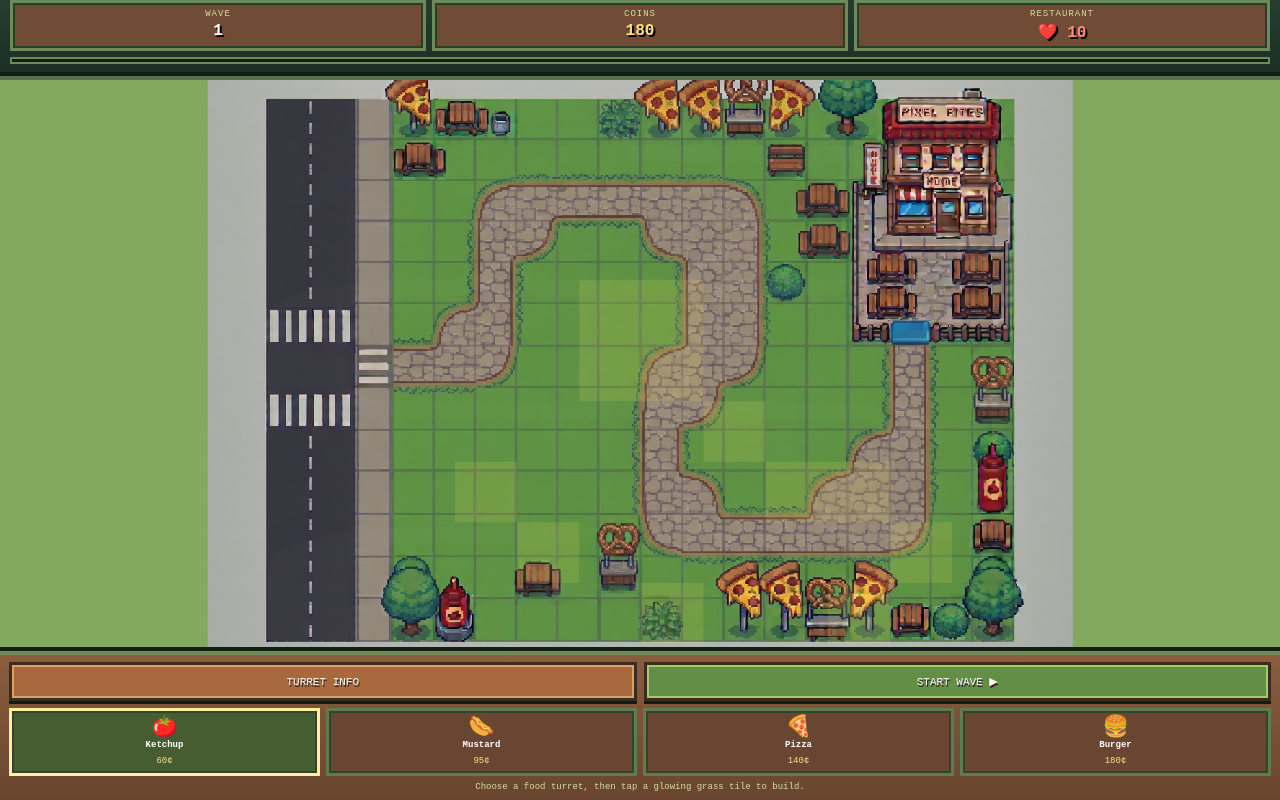
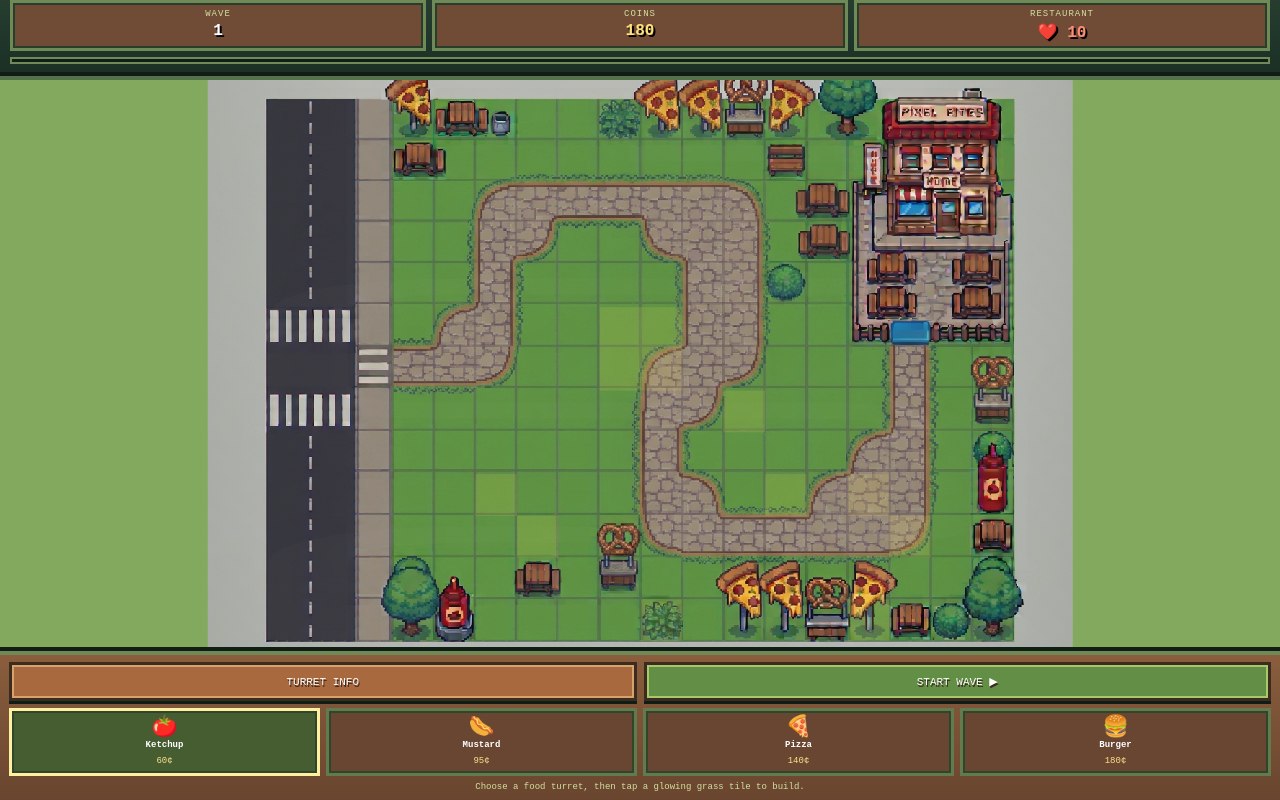
Before and after one commit to brxceOg/food-tower-defense-, a plain HTML site: page index.html in a window 1280 px wide. Both pictures are taken after a click on the button "LET'S COOK!". Drawn offline with Linux system fonts and the light colour scheme.

Commit message:
Match placement indicators to measured map grid tiles

```diff
--- a/index.html
+++ b/index.html
@@ -50,16 +50,20 @@ const defs=[
 ];
 let coins=180,health=10,wave=1,bestWave=Number(localStorage.getItem('ftd-best-wave')||0),selected='ketchup',selectedSpot=null,placing=true,active=false,spawned=0,cleared=0,total=0,last=0,camY=0,drag=null,runStats={fed:0,earned:0},towers=[],customers=[],shots=[],spotDefs=[],lastTime=0,raf=0;
 const route=[{x:.02,y:.53},{x:.28,y:.53},{x:.30,y:.43},{x:.30,y:.29},{x:.39,y:.21},{x:.59,y:.21},{x:.66,y:.30},{x:.66,y:.49},{x:.54,y:.55},{x:.53,y:.70},{x:.64,y:.78},{x:.82,y:.78},{x:.86,y:.68},{x:.86,y:.47},{x:.91,y:.47}];
-// The source map is 160 x 119. The printed grass grid spans x=34.25..149.25
-// and y=10.40..111.20 in that intrinsic image coordinate space (10 columns x 9 rows).
-// SVG viewBox coordinates keep every overlay edge registered to the source artwork.
-const grid={left:34.25,top:10.40,cellW:11.50,cellH:11.20};
-const tileCenter=(col,row)=>[(grid.left+(col+0.5)*grid.cellW)/160,(grid.top+(row+0.5)*grid.cellH)/119];
-const spots=[[3,3],[4,3],[3,4],[4,4],[5,5],[6,6],[7,6],[8,7],[1,6],[2,7],[4,8],[7,8]];
+// Measured from the actual IMG_1359.jpeg raster (1200 x 896 px).
+// The printed grass placement grid has 15 columns x 13 rows.
+// These are the source-image grid-line coordinates, converted into the SVG's
+// matching 160 x 119 viewBox so the overlay uses the map's own tile boundaries.
+const mapGridX=[257,314.4,371.8,429.2,486.6,544,601.4,658.8,716.2,773.6,831,888.4,945.8,1003.2,1060.6,1118].map(x=>x*160/1200);
+const mapGridY=[78,136.2,194.3,252.5,310.6,368.8,426.9,485.1,543.2,601.4,659.5,717.7,775.8,834].map(y=>y*119/896);
+// Keep the established build locations in the same world positions, translated
+// onto the actual 15 x 13 map tiles.
+const spots=[[5,5],[6,5],[5,6],[6,6],[8,7],[9,9],[11,9],[12,10],[2,9],[3,10],[6,12],[11,12]];
+const tileCenter=(col,row)=>[(mapGridX[col]+mapGridX[col+1])/320,(mapGridY[row]+mapGridY[row+1])/238];
 function layoutWorld(){const w=Math.min(arena.clientWidth,arena.clientHeight*160/119);const h=w*119/160;world.style.width=w+'px';world.style.height=h+'px';world.style.left='50%';world.style.top='50%';world.style.transform='translate(-50%,-50%)';camY=0}
 function worldSize(){return {w:world.clientWidth,h:world.clientHeight}}
 function pos(p){let s=worldSize();return {x:p.x*s.w,y:p.y*s.h}}
-function initSpots(){spotDefs=spots.map(([col,row],i)=>{const [x,y]=tileCenter(col,row);return {id:i,col,row,x,y,tower:null}});const host=$('spots');host.innerHTML='';spotDefs.forEach(s=>{const el=document.createElementNS('http://www.w3.org/2000/svg','rect');el.setAttribute('class','buildspot');el.setAttribute('data-id',s.id);el.setAttribute('x',grid.left+s.col*grid.cellW);el.setAttribute('y',grid.top+s.row*grid.cellH);el.setAttribute('width',grid.cellW);el.setAttribute('height',grid.cellH);el.addEventListener('pointerdown',e=>e.stopPropagation());el.addEventListener('click',()=>place(s));host.append(el);s.el=el})}
+function initSpots(){spotDefs=spots.map(([col,row],i)=>{const [x,y]=tileCenter(col,row);return {id:i,col,row,x,y,tower:null}});const host=$('spots');host.innerHTML='';spotDefs.forEach(s=>{const el=document.createElementNS('http://www.w3.org/2000/svg','rect');el.setAttribute('class','buildspot');el.setAttribute('data-id',s.id);el.setAttribute('x',mapGridX[s.col]);el.setAttribute('y',mapGridY[s.row]);el.setAttribute('width',mapGridX[s.col+1]-mapGridX[s.col]);el.setAttribute('height',mapGridY[s.row+1]-mapGridY[s.row]);el.addEventListener('pointerdown',e=>e.stopPropagation());el.addEventListener('click',()=>place(s));host.append(el);s.el=el})}
 function renderShop(){const host=$('shop');host.innerHTML='';defs.forEach(d=>{let b=document.createElement('button');b.className='item'+(selected===d.id?' active':'');b.innerHTML='<span class="icon">'+d.icon+'</span><b>'+d.name.replace(' Cannon','').replace(' Launcher','').replace(' Blaster','')+'</b><small>'+d.cost+'¢</small>';b.disabled=coins<d.cost;b.onclick=()=>{selected=d.id;placing=true;renderShop();$('hint').textContent='Tap a glowing grass tile to place '+d.name+'.'};host.append(b)})}
 function update(){ $('coins').textContent=coins;$('health').textContent='❤️ '+health;$('wave').textContent=wave;$('progress').style.width=(total?Math.min(100,cleared/total*100):0)+'%';renderShop()}
 function toast(msg){let t=$('toast');t.textContent=msg;t.classList.remove('hidden');clearTimeout(toast.timer);toast.timer=setTimeout(()=>t.classList.add('hidden'),1600)}
```
